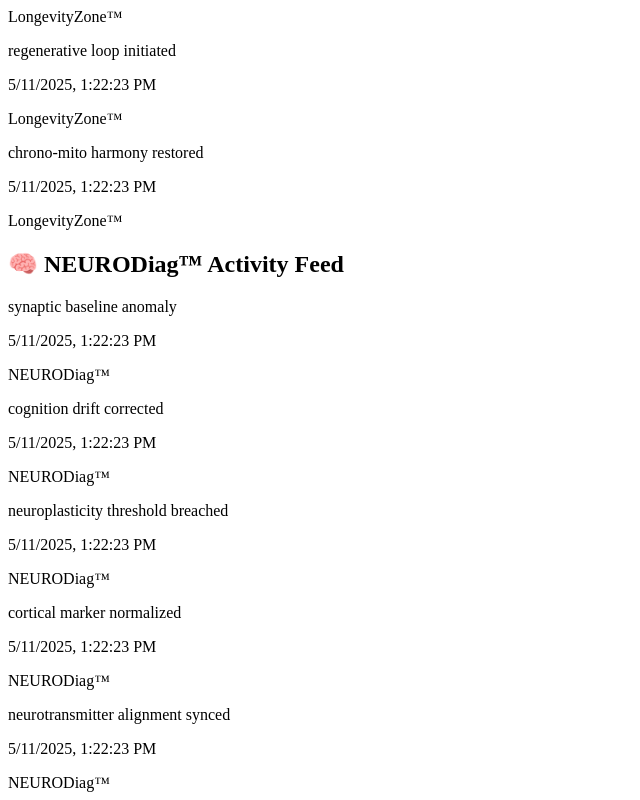
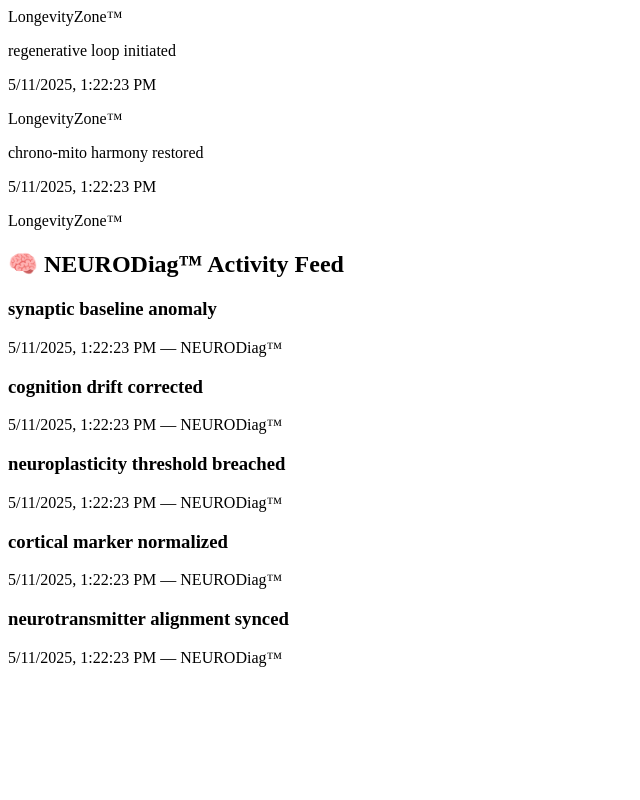
Before and after one commit to OmniChainOrg/omnimodel-dashboard, a Next.js app: page / in a window 1280 px wide. Shown: the part 1993-2793 px from the top of the page, without its empty margins (0-640 px from the left). After the commit the page ends 2676 px from the top, so only its background shows below. Built offline with nearby package versions, Linux system fonts and the light colour scheme.

Commit message:
Update NEURODiagPanel.tsx

```diff
--- a/components/NEURODiagPanel.tsx
+++ b/components/NEURODiagPanel.tsx
@@ -28,22 +28,7 @@ export default function NEURODiagPanel() {
           {!events.length ? (
             <Loader2 className="animate-spin w-6 h-6" />
           ) : (
-            events.map((event, idx) => (
-              <div
-                key={idx}
-                className="flex justify-between items-center py-2 border-b last:border-0"
-              >
-                <div>
-                  <p className="font-medium">{event.type}</p>
-                  <p className="text-sm text-muted-foreground">
-                    {new Date(event.timestamp).toLocaleString()}
-                  </p>
-                </div>
-                <span className="text-sm text-muted-foreground">
-                  {event.zone}
-                </span>
-              </div>
-            ))
+            events.map((event, idx) => <ExpandedEvent key={idx} event={event} />)
           )}
         </CardContent>
       </Card>
```
